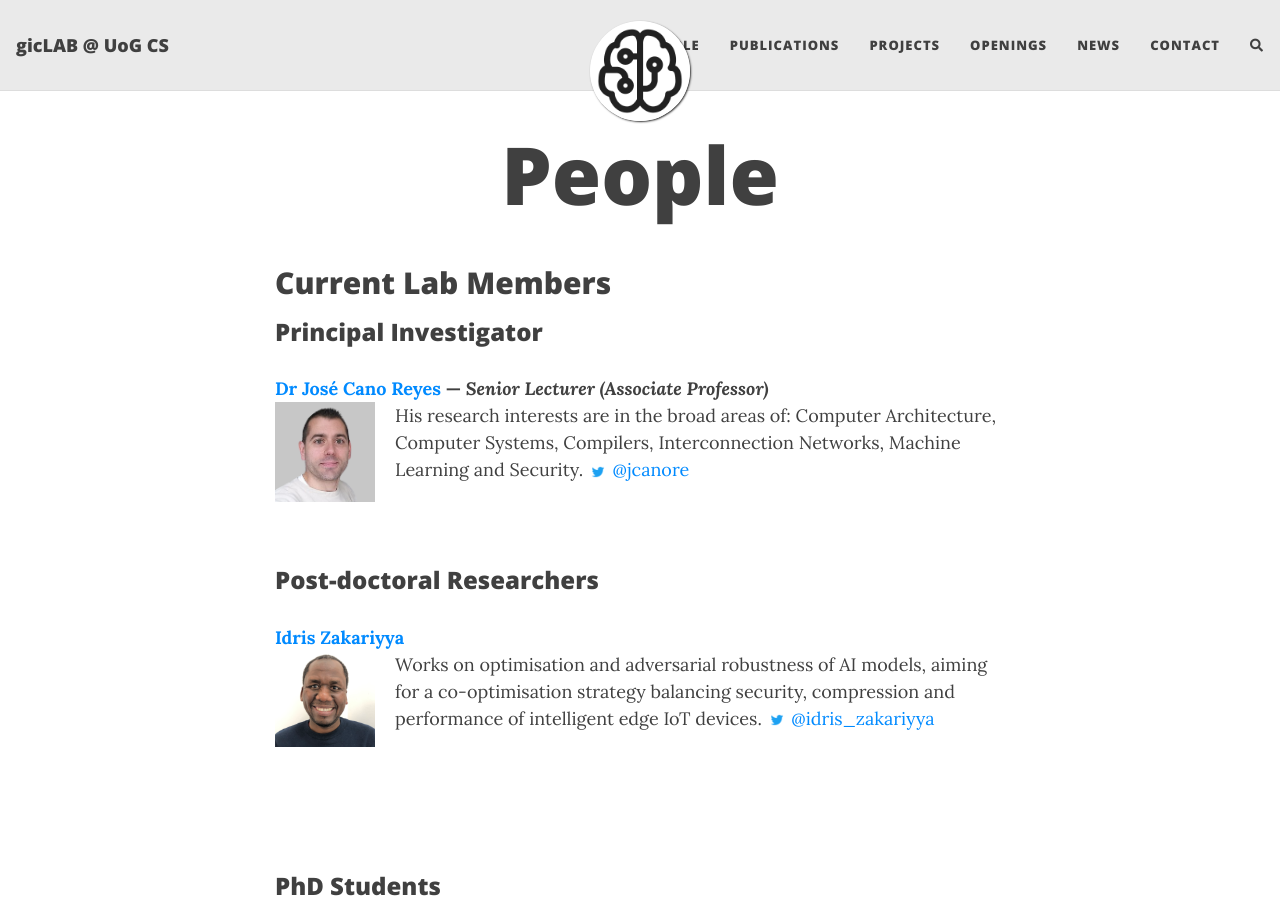
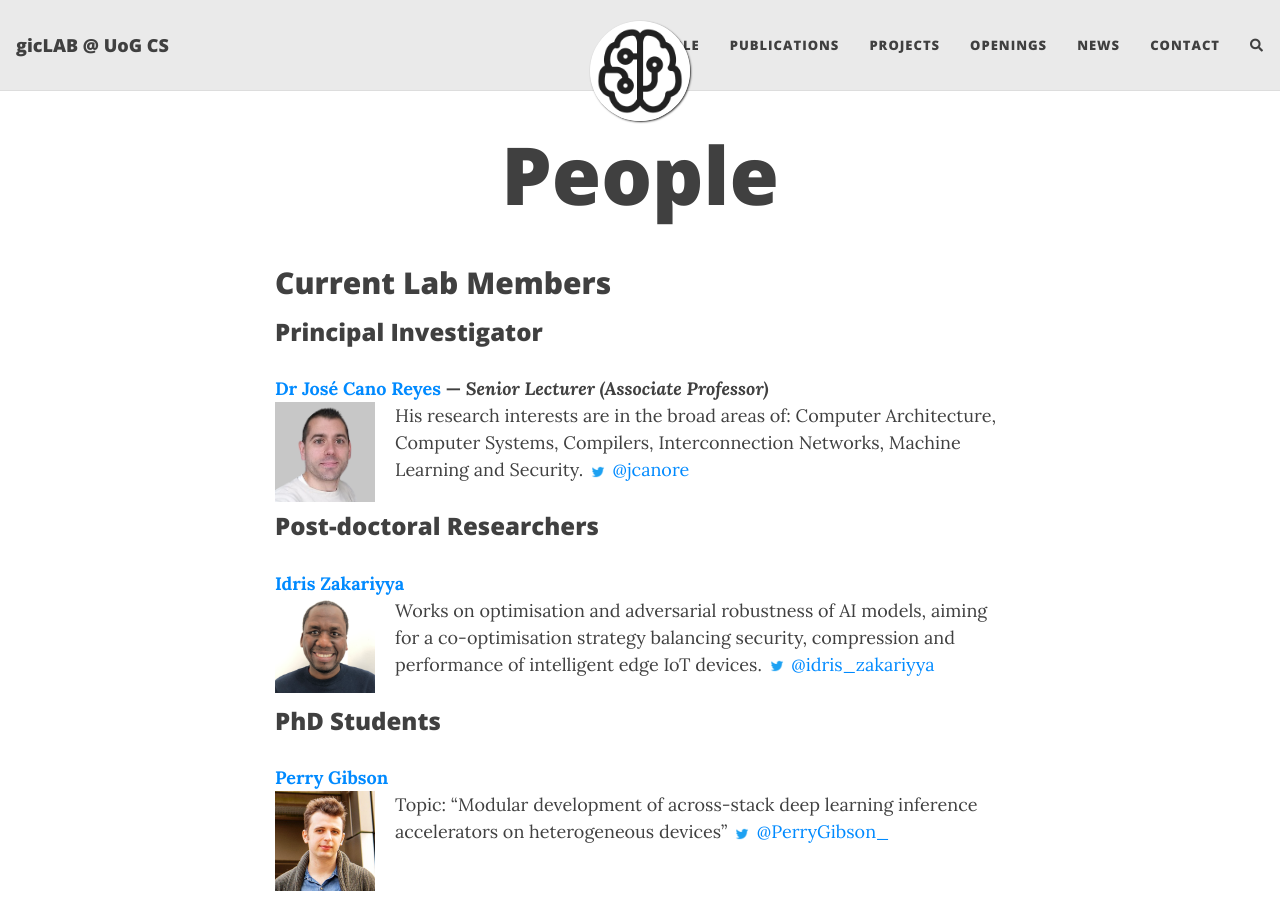
Before and after one commit to gicLAB/gicLAB.github.io, a Jekyll site: the page built from people.md, in a window 1280 px wide and 900 px high. Built offline with Jekyll 4.4.1, drawn with Linux system fonts in a browser that asks for light colours; nearby versions of some CDN libraries; comment, search, counter and statistics services are not loaded.

Commit message:
Update people.md

```diff
--- a/people.md
+++ b/people.md
@@ -10,16 +10,11 @@ subtitle:
 **[Dr José Cano Reyes](http://www.dcs.gla.ac.uk/~josecr/) — _Senior Lecturer (Associate Professor)_** <br> <img src="/assets/img/people/jose_small_new.png" width="100px" style="float: left; margin-right: 20px;">
 His research interests are in the broad areas of: Computer Architecture, Computer Systems, Compilers, Interconnection Networks, Machine Learning and Security.
 <img src="/assets/img/Twitter_Logo_Blue.png" width="20px"> [@jcanore](https://twitter.com/jcanore)
-<br><br>
-<br>
 
 ### Post-doctoral Researchers
 **[Idris Zakariyya](https://www.gla.ac.uk/schools/computing/staff/idriszakariyya/)** <br>  <img src="/assets/img/people/idris.png" width="100px" style="float: left; margin-right: 20px;">
 Works on optimisation and adversarial robustness of AI models, aiming for a co-optimisation strategy balancing security, compression and performance of intelligent edge IoT devices.
 <img src="/assets/img/Twitter_Logo_Blue.png" width="20px"> [@idris_zakariyya](https://twitter.com/idris_zakariyya)
-
-<br><br>
-<br>
 
 ### PhD Students
 
```
